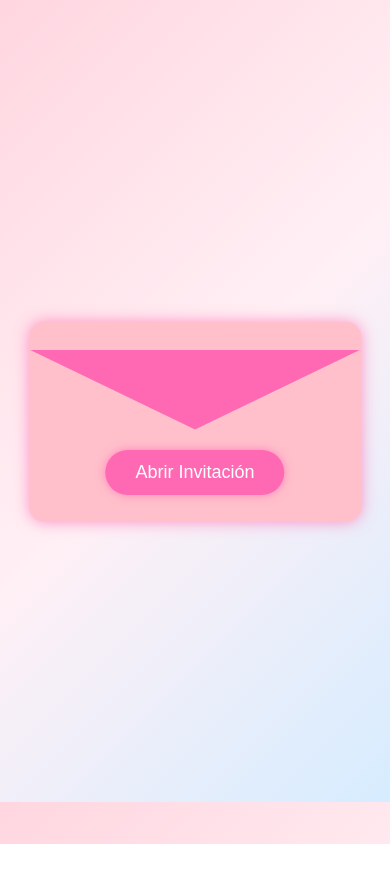
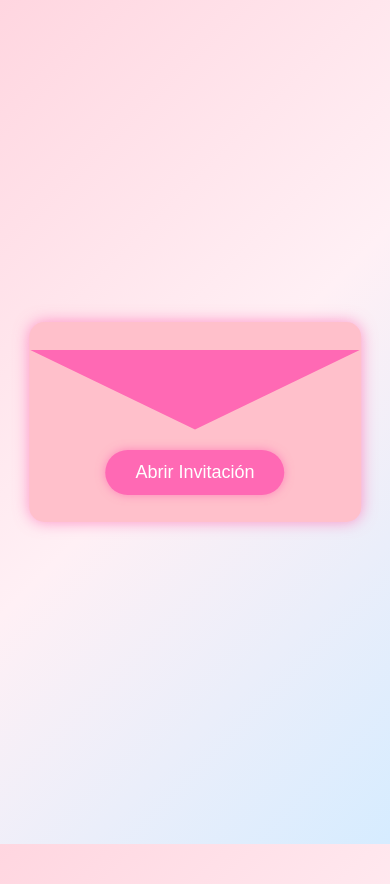
Before and after one commit to chrys-boop/invitacion, a plain HTML site: page pagina2.html in a window 390 px wide. Before the commit the page ends 844 px from the top, so only its background shows below. Drawn offline with Linux system fonts and the light colour scheme.

Commit message:
Enhance CSS with responsive design and body styles
Added responsive design features and improved body styles.

```diff
--- a/estilos/estilos2.css
+++ b/estilos/estilos2.css
@@ -5,6 +5,9 @@ body {
   overflow: hidden;
   background: linear-gradient(135deg, #ffd6e0, #fff0f5, #d6ecff);
   transition: background 1.5s ease;
+  min-height: 100vh;
+  background-repeat: no-repeat;
+  background-attachment: fixed;
 }
 
 /* SOBRE */
```
